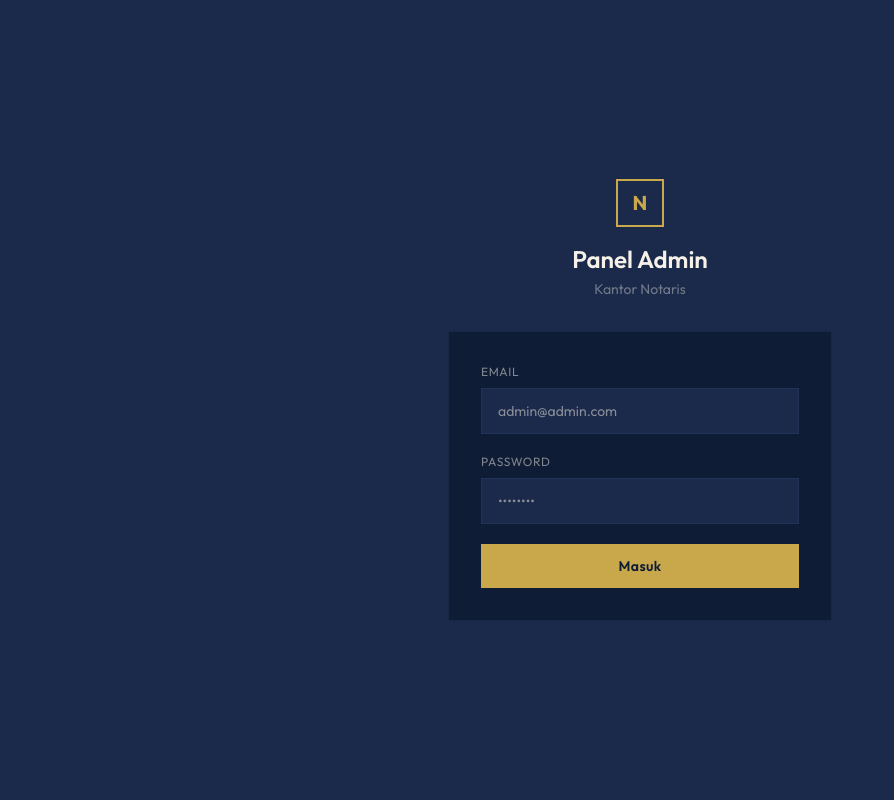
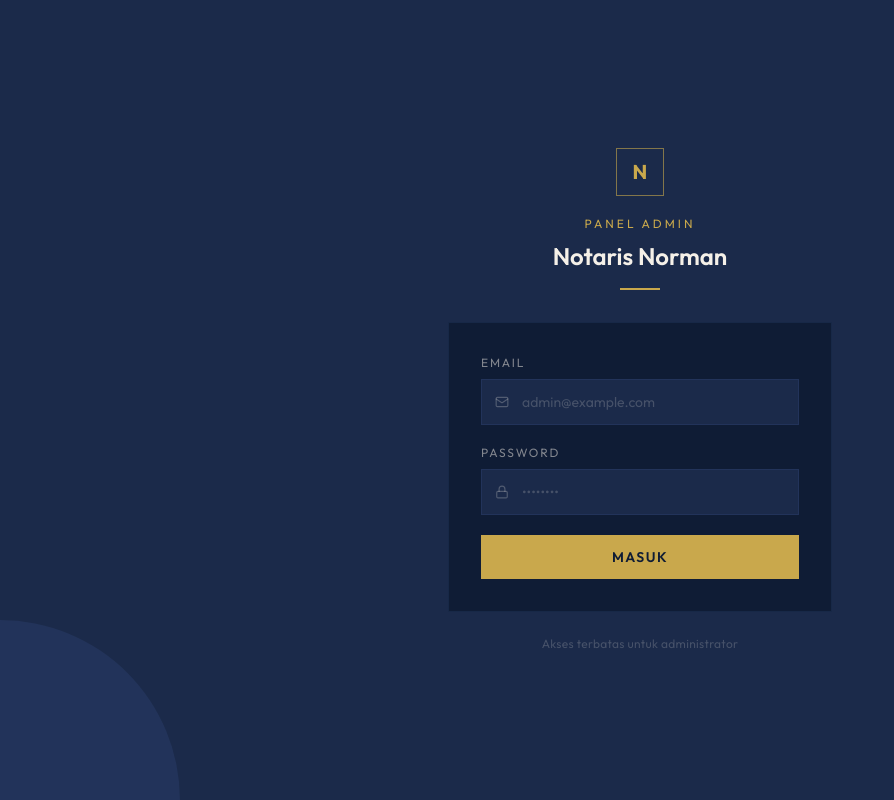
Before and after one commit to baguzbw/notariskarawang, a Next.js app: page /admin/login in a window 1280 px wide. Shown: the whole page, without its empty margins (0-894 px from the left). Built offline with nearby package versions, Linux system fonts and the light colour scheme; no server answers.

Commit message:
Admin Login Page

```diff
--- a/app/admin/login/page.tsx
+++ b/app/admin/login/page.tsx
@@ -3,6 +3,7 @@
 import { useState } from "react";
 import { supabase } from "@/lib/supabase";
 import { useRouter } from "next/navigation";
+import { Lock, Mail, AlertCircle } from "lucide-react";
 
 export default function AdminLoginPage() {
   const router = useRouter();
@@ -27,65 +28,85 @@ export default function AdminLoginPage() {
   }
 
   return (
-    <div className="min-h-screen bg-dongker flex items-center justify-center px-4">
-      <div className="w-full max-w-sm">
-        {/* Logo */}
+    <div className="min-h-screen bg-dongker flex items-center justify-center px-4 relative overflow-hidden">
+
+      {/* Dekorasi background */}
+      <div className="absolute top-0 right-0 w-[500px] h-[500px] bg-gold/5 rounded-full translate-x-1/2 -translate-y-1/2 pointer-events-none" />
+      <div className="absolute bottom-0 left-0 w-[360px] h-[360px] bg-dongker-light/40 rounded-full -translate-x-1/2 translate-y-1/2 pointer-events-none" />
+
+      <div className="w-full max-w-sm relative">
+
+        {/* Logo / Header */}
         <div className="text-center mb-8">
-          <div className="w-12 h-12 border-2 border-gold flex items-center justify-center mx-auto mb-4">
+          <div className="w-12 h-12 border border-gold/60 flex items-center justify-center mx-auto mb-5">
             <span className="text-gold font-bold text-xl">N</span>
           </div>
-          <h1 className="text-2xl text-cream font-semibold">
-            Panel Admin
-          </h1>
-          <p className="text-cream/40 text-sm mt-1">
-            Kantor Notaris
-          </p>
+          <p className="text-gold text-xs tracking-[0.25em] uppercase mb-2">Panel Admin</p>
+          <h1 className="text-2xl text-cream font-semibold">Notaris Norman</h1>
+          <div className="w-10 h-0.5 bg-gold mx-auto mt-4" />
         </div>
 
         {/* Form */}
         <form onSubmit={handleLogin} className="bg-dongker-dark border border-dongker-light/30 p-8 space-y-5">
+
+          {/* Error */}
           {error && (
-            <div className="bg-red-900/30 border border-red-500/30 p-3">
+            <div className="flex items-start gap-3 bg-red-900/30 border border-red-500/30 p-3.5">
+              <AlertCircle size={15} className="text-red-400 shrink-0 mt-0.5" />
               <p className="text-sm text-red-300">{error}</p>
             </div>
           )}
 
+          {/* Email */}
           <div>
-            <label className="text-xs text-cream/50 tracking-wider uppercase block mb-2">
+            <label className="text-xs text-cream/50 tracking-[0.15em] uppercase block mb-2">
               Email
             </label>
+            <div className="relative">
+              <Mail size={14} className="absolute left-3.5 top-1/2 -translate-y-1/2 text-cream/25 pointer-events-none" />
               <input
                 type="email"
                 value={email}
                 onChange={(e) => setEmail(e.target.value)}
                 required
-              className="w-full bg-dongker border border-dongker-light/40 text-cream text-sm px-4 py-3 focus:outline-none focus:border-gold transition-colors"
-              placeholder="admin@admin.com"
+                className="w-full bg-dongker border border-dongker-light/40 text-cream text-sm pl-10 pr-4 py-3 focus:outline-none focus:border-gold transition-colors placeholder:text-cream/20"
+                placeholder="admin@example.com"
               />
             </div>
+          </div>
 
+          {/* Password */}
           <div>
-            <label className="text-xs text-cream/50 tracking-wider uppercase block mb-2">
+            <label className="text-xs text-cream/50 tracking-[0.15em] uppercase block mb-2">
               Password
             </label>
+            <div className="relative">
+              <Lock size={14} className="absolute left-3.5 top-1/2 -translate-y-1/2 text-cream/25 pointer-events-none" />
               <input
                 type="password"
                 value={password}
                 onChange={(e) => setPassword(e.target.value)}
                 required
-              className="w-full bg-dongker border border-dongker-light/40 text-cream text-sm px-4 py-3 focus:outline-none focus:border-gold transition-colors"
+                className="w-full bg-dongker border border-dongker-light/40 text-cream text-sm pl-10 pr-4 py-3 focus:outline-none focus:border-gold transition-colors placeholder:text-cream/20"
                 placeholder="••••••••"
               />
             </div>
+          </div>
 
+          {/* Submit */}
           <button
             type="submit"
             disabled={loading}
-            className="w-full bg-gold text-dongker-dark font-semibold py-3 text-sm tracking-wide hover:bg-yellow-400 transition-colors disabled:opacity-50"
+            className="w-full bg-gold text-dongker-dark font-semibold py-3 text-sm tracking-widest uppercase hover:bg-yellow-400 transition-colors disabled:opacity-50 disabled:cursor-not-allowed"
           >
-            {loading ? "Masuk..." : "Masuk"}
+            {loading ? "Memverifikasi..." : "Masuk"}
           </button>
         </form>
+
+        {/* Footer */}
+        <p className="text-center text-cream/20 text-xs mt-6 tracking-wide">
+          Akses terbatas untuk administrator
+        </p>
       </div>
     </div>
   );
--- a/app/layout.tsx
+++ b/app/layout.tsx
@@ -8,8 +8,11 @@ const outfit = Outfit({
 });
 
 export const metadata: Metadata = {
-  title: "Kantor Notaris",
-  description: "Kantor Notaris & PPAT - Layanan Kenotariatan Profesional",
+  title: "Notaris Norman",
+  description: "Notaris Norman & PPAT - Layanan Kenotariatan Profesional",
+  icons: {
+    icon: "/favicon.svg",
+  },
 };
 
 export default function RootLayout({
```
Also changed, not shown: public/favicon.svg (added). Lines whose indentation alone changed are shown as unchanged.
